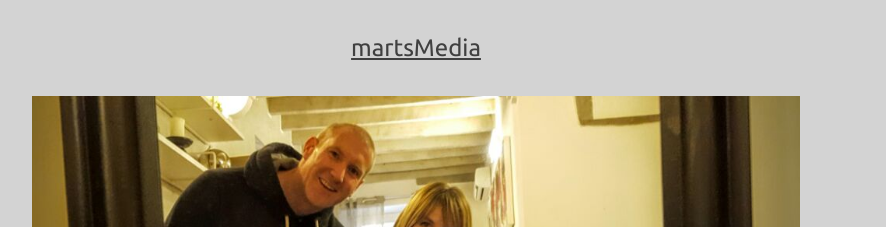
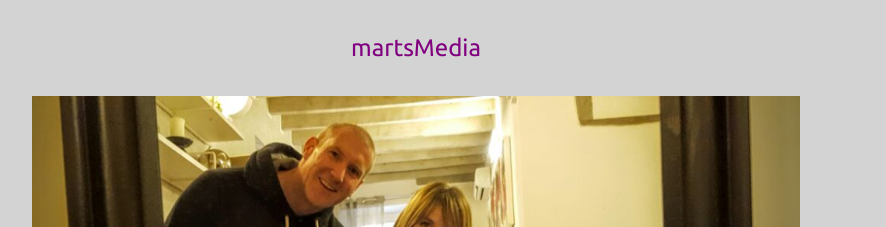
Before and after one commit to dawsino/dawsino.github.io, a Jekyll site: the page built from index.html, in a window 1280 px wide. Shown: the top 227 px of the page, without its empty margins (224-1110 px from the left). Built offline with Jekyll 4.4.1, drawn with Linux system fonts in a browser that asks for light colours; nearby versions of some CDN libraries; the list of posts is cut into pages by our own code.

Commit message:
Update custom.css

```diff
--- a/css/custom.css
+++ b/css/custom.css
@@ -118,3 +118,11 @@ h1, h2, h3, h4, h5, h6, body {
     text-decoration: none;
     color: purple;
 }
+
+.logo > p >a {
+    font-family:  'Ubuntu', sans-serif;
+    font-size: 24px;
+    text-align: center;
+    text-decoration: none;
+    color: purple;
+}
```
